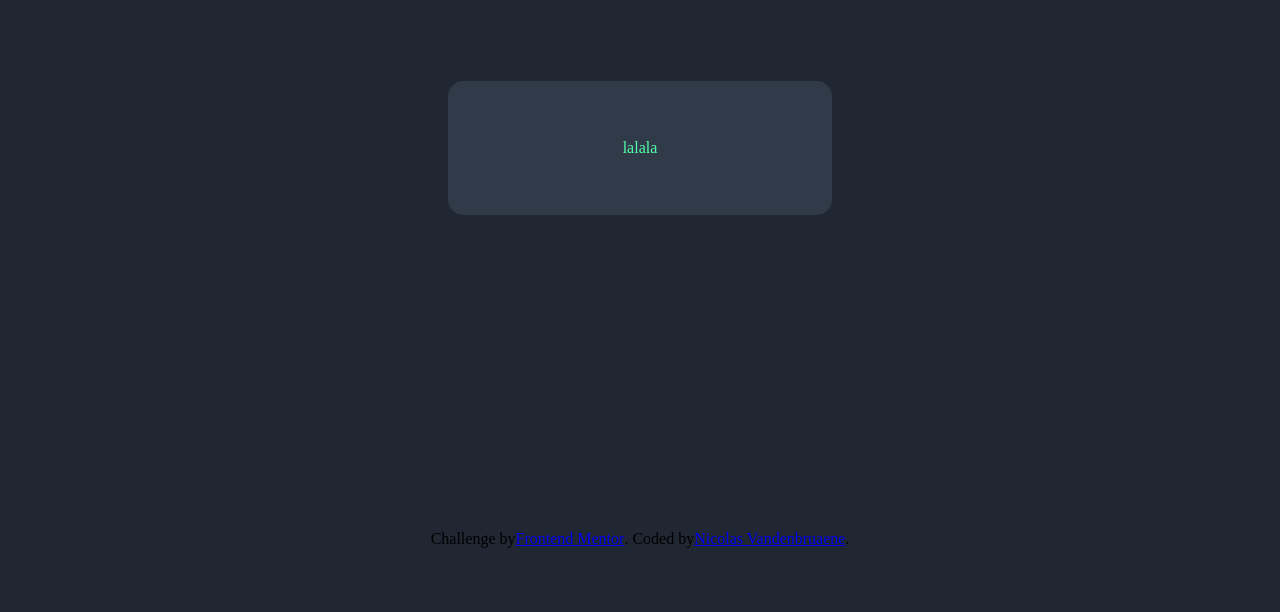
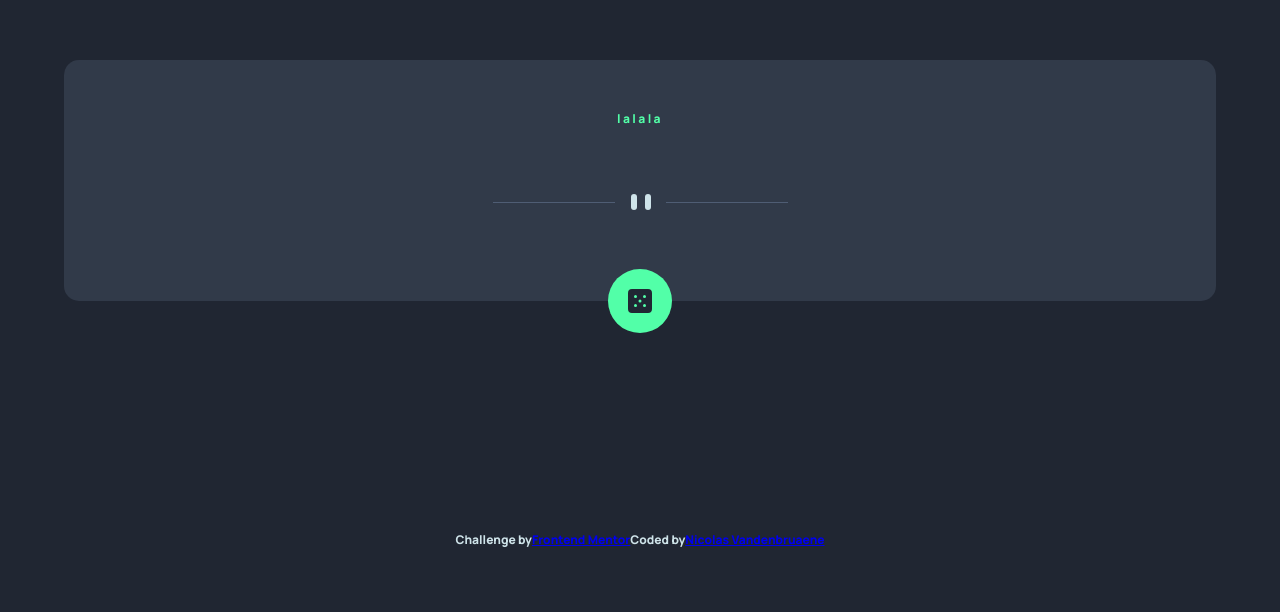
Before and after one commit to NV83-GitHub/fem-advice-generator, a plain HTML site: page index.html in a window 1280 px wide. Shown: the part 188-800 px from the top of the page. Drawn offline with Linux system fonts and the light colour scheme; no server answers.

Commit message:
Working JS CSS and HTML

```diff
--- a/index.html
+++ b/index.html
@@ -15,11 +15,24 @@
   <main>
     <div id="advice-id">lalala</div>
     <div id="advice-html"></div>
+
+    <div id="divider-mobile">
+      <img src="./images/pattern-divider-mobile.svg" alt="Divider image">
+    </div>
+
+    <div id="divider-desktop">
+      <img src="./images/pattern-divider-desktop.svg" alt="divider-desktop">
+    </div>
+
+    <div id="dice">
+      <img src="./images/icon-dice.svg" alt="Dice image">
+    </div>
+
   </main>
 
   <footer class="attribution">
-    Challenge by <a href="https://www.frontendmentor.io?ref=challenge" target="_blank">Frontend Mentor</a>.
-    Coded by <a href="https://github.com/NV83-GitHub">Nicolas Vandenbruaene</a>.
+    Challenge by <a href="https://www.frontendmentor.io?ref=challenge" target="_blank"> Frontend Mentor </a>
+    Coded by <a href="https://github.com/NV83-GitHub"> Nicolas Vandenbruaene </a>
   </footer>
 </body>
 </html>
--- a/script.js
+++ b/script.js
@@ -5,10 +5,10 @@ const loadData = async () => {
     let res = await fetch(URL)
     let data = await res.json()
     document.getElementById("advice-id").innerHTML= `
-    <h3>advice # ${data.slip.id}</h3>
+    <h3>ADVICE # ${data.slip.id}</h3>
     `
     document.getElementById("advice-html").innerHTML = `
-        <p>${data.slip.advice}</p>
+        <p>"${data.slip.advice}"</p>
     `
 }
 
--- a/style.css
+++ b/style.css
@@ -1,7 +1,23 @@
+@import url('https://fonts.googleapis.com/css2?family=Manrope:wght@800&display=swap');
+
 :root {
+
+/***colors***/
+
     --neon-green: hsl(150, 100%, 66%);
-    --light-cyan: hsl(193, 38%, 86%)
+    --light-cyan: hsl(193, 38%, 86%);
+    --grayish-blue: hsl(217, 19%, 38%);
+    --dark-grayish-blue: hsl(217, 19%, 24%);
+    --dark-blue: hsl(218, 23%, 16%);
+
+/*****fonts***/
+
+    --ff-Manrope: 'Manrope', sans-serif
 }
+
+/********************/
+/*******Resets*******/
+/********************/
 
 *,
 *::before,
@@ -11,7 +27,9 @@
     box-sizing : border-box;
 }
 
-
+/********************/
+/*****Typography*****/
+/********************/
 
 body {
     display: flex;
@@ -20,25 +38,34 @@ body {
     background-color: #202632;
     position: relative;
     overflow-x: hidden;
-    padding-bottom: 8rem;
+    padding-bottom: 4rem;
     height: 100vh;
+    font-family: var(--ff-Manrope);
 }
 
 main {
+    display: flex;
+    flex-direction: column;
+    align-items: center;
     background-color: #313A49;
-    width: 30vw;
-    padding: 3rem;
+    width: 90vw;
+    padding: 2.5rem 2rem 0 2rem;
     border-radius: 15px;
 }
 
 main > #advice-id {
     color: var(--neon-green);
     text-align: center;
+    letter-spacing: 0.15rem;
     padding: 10px;
+    font-size: 0.75rem;
 }
 
 main > #advice-html {
-    color: var(--light-cyan)
+    padding: 1rem ;
+    font-size: 1.75rem;
+    color: var(--light-cyan);
+    text-align: center;
 }
 
 footer {
@@ -50,4 +77,64 @@ footer {
     right: 0;
     justify-content: center;
     padding: 4rem;
+    color: var(--light-cyan);
+    font-size: 0.75rem
 }
+
+a:default {
+    yellow
+}
+
+a:focus {
+    color: red;
+}
+
+a:visited {
+    color: var(--neon-green)
+}
+
+/********************/
+/******images********/
+/********************/
+
+#divider-desktop {
+    visibility: hidden;
+}
+
+#divider-mobile {
+    padding: 1.5rem 0 0 0;
+}
+
+#dice {
+    position: relative;
+    padding: 2rem;
+    border-radius: 75px;
+    background-color: var(--neon-green);
+    transform: translateY(2rem);
+}
+
+#dice > img {
+    position: absolute;
+    transform: translate(-50%, -50%)
+
+}
+
+/********************/
+/***Media Queries****/
+/********************/
+
+@media screen and (min-width: 1400px){
+
+    main {
+        max-width: 33vw;
+    }
+
+    #divider-desktop {
+        visibility: visible;
+    }
+
+    #divider-mobile {
+        visibility: hidden;
+    }
+
+}
```
